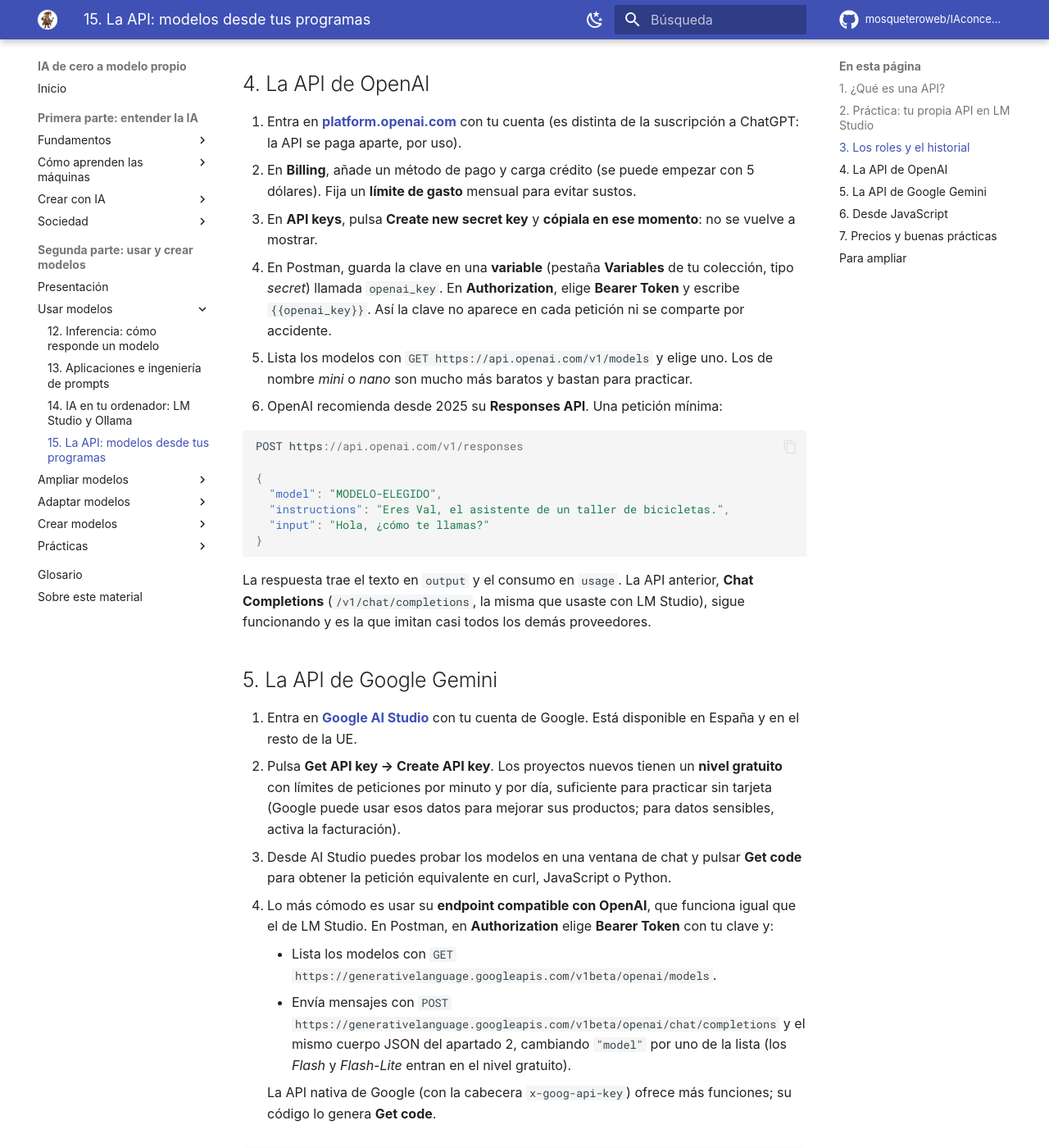
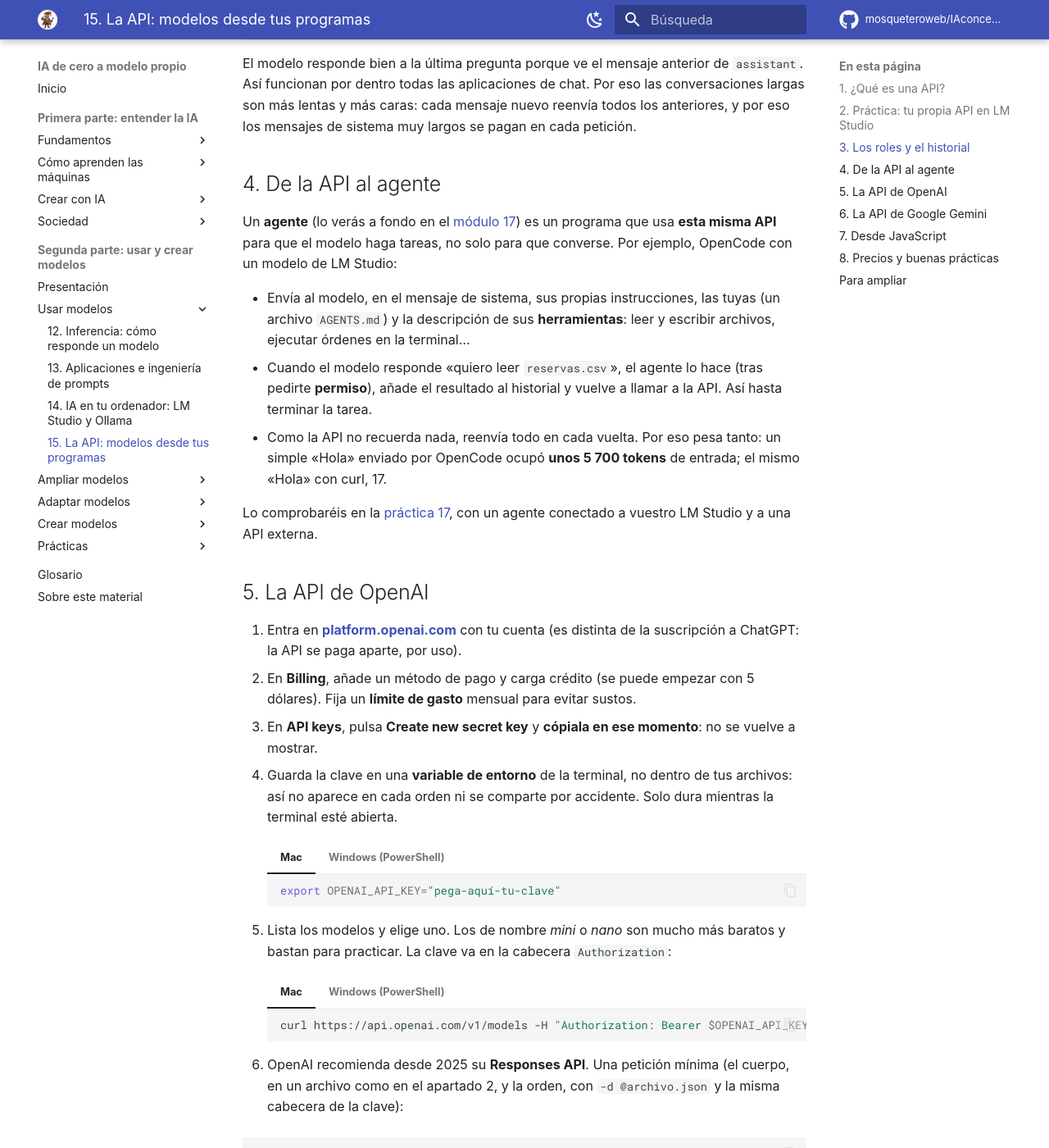
Before and after one commit to mosqueteroweb/IAconceptos, an MkDocs documentation site: the page built from docs/15-api.md, in a window 1280 px wide and 1400 px high, scrolled down 3527 px. Shown: the whole window at 82% size. Built offline with MkDocs 1.6.1 and Material for MkDocs 9.7.7, drawn with Linux system fonts in a browser that asks for light colours; comment, search, counter and statistics services are not loaded; some of the changed text lies outside the part shown.

Commit message:
Módulo 15 con curl en lugar de Postman y la práctica 15 pasa a ser la 17
- Módulo 15: la práctica guiada, OpenAI y Gemini con curl (Mac y PowerShell), claves en variables de entorno y nuevo apartado «De la API al agente».
- La práctica «Tu agente, tus APIs» pasa a ser la 17: cubre los módulos 15 y 17, se hace tras la 16 y añade una pregunta sobre los riesgos del agente.
- Módulo 17 enlaza con la API y con su práctica evaluable; diagrama de la API sin Postman.

Co-Authored-By: Claude Opus 5.5 <noreply@anthropic.com>

````diff
--- a/docs/15-api.md
+++ b/docs/15-api.md
@@ -2,9 +2,10 @@
 
 !!! abstract "En este módulo"
     - Qué es una API y cómo es una petición a un modelo de lenguaje.
-    - Práctica con **Postman** contra tu propio modelo en LM Studio, gratis y sin claves.
+    - Práctica con **curl**, desde la terminal, contra tu propio modelo en LM Studio, gratis y sin claves.
     - Las API de **OpenAI** y **Google Gemini**: claves, peticiones y precios.
     - Roles, historial y por qué la API «no tiene memoria».
+    - De la API al agente: qué hace un agente con esta misma API.
 
 ## 1. ¿Qué es una API?
 
@@ -30,25 +31,37 @@ Una petición tiene cuatro partes:
 | **Cabeceras** (*headers*) | Datos de control, entre ellos tu **clave** de acceso. | `Authorization: Bearer sk-...` |
 | **Cuerpo** (*body*) | Lo que envías, en JSON: el modelo y tu mensaje. | `{"model": "...", "input": "Hola"}` |
 
-Para probar una API sin programar se usan **clientes HTTP** como **[Postman](https://www.postman.com/downloads/)** (gratuito, con ventanas y botones) o **curl** (la herramienta de la terminal que traen Windows, Mac y Linux).
+Para probar una API sin programar basta **curl**, una herramienta de la terminal que ya traen Windows, Mac y Linux. Es la que usaremos en este módulo y en las prácticas. Si prefieres ventanas y botones, existen programas gratuitos como [Postman](https://www.postman.com/downloads/) o [Bruno](https://www.usebruno.com/), que hacen lo mismo.
 
 ## 2. Práctica: tu propia API en LM Studio
 
-Este ejercicio es **guiado y no se evalúa**: sirve para practicar a tu ritmo, también en casa. La práctica evaluable es la [práctica 15](practicas/practica-15.md).
+Este ejercicio es **guiado y no se evalúa**: sirve para practicar a tu ritmo, también en casa. Usaréis esta misma API con un agente en la [práctica 17](practicas/practica-17.md), que es la evaluable.
 
 La forma más sencilla de empezar es con un modelo **en tu ordenador**: no hace falta cuenta, ni clave, ni tarjeta, y no cuesta nada.
 
 1. En [LM Studio](14-ia-local.md), carga un modelo pequeño (por ejemplo, Gemma 4 E2B).
 2. Ve a **Model Server** y activa el interruptor **Status** (pasa a *Running*). Verás la dirección `http://127.0.0.1:1234` (es lo mismo que `localhost:1234`).
-3. Abre **Postman** y crea una petición nueva (**New → HTTP**).
+3. Abre una terminal: en Mac, la aplicación **Terminal**; en Windows, **PowerShell**. Crea una carpeta para el ejercicio y entra en ella con `cd`.
 
-**Paso 1. Pregunta qué modelos hay.** Método `GET`, URL `http://localhost:1234/v1/models` y pulsa **Send**. La respuesta es una lista en JSON con los identificadores de tus modelos (el campo `id`). Copia el del modelo cargado.
+**Paso 1. Pregunta qué modelos hay.** Es una petición `GET`, la que hace curl si no le dices otra cosa:
 
-**Paso 2. Envía un mensaje.** Crea otra petición:
+=== "Mac"
 
-- Método: `POST`
-- URL: `http://localhost:1234/v1/chat/completions`
-- Pestaña **Body** → **raw** → **JSON**, y pega:
+    ```bash
+    curl http://localhost:1234/v1/models
+    ```
+
+=== "Windows (PowerShell)"
+
+    ```powershell
+    curl.exe http://localhost:1234/v1/models
+    ```
+
+    En PowerShell escribe siempre `curl.exe`: `curl` a secas es otra orden distinta.
+
+La respuesta es una lista en JSON con los identificadores de tus modelos (el campo `id`). Copia el del modelo cargado.
+
+**Paso 2. Envía un mensaje.** El cuerpo de la petición es un JSON. Para no pelearte con las comillas en la terminal, guárdalo en un archivo: con un editor de texto, crea en la carpeta un archivo llamado `peticion.json` con este contenido:
 
 ```json
 {
@@ -61,17 +74,23 @@ La forma más sencilla de empezar es con un modelo **en tu ordenador**: no hace
 }
 ```
 
-Cambia el valor de `"model"` por el `id` que copiaste. Pulsa **Send**. En la respuesta, busca `choices` → `message` → `content`: ahí está el texto. Fíjate también en `usage`, que cuenta los tokens de entrada (`prompt_tokens`) y de salida (`completion_tokens`).
+Cambia el valor de `"model"` por el `id` que copiaste. Después envíalo con una petición `POST` (la opción `-d` envía datos, y la `@` le dice que los lea del archivo):
 
-En **Server Logs**, dentro de *Model Server*, verás llegar la petición en tiempo real. Comprobado con Gemma 4 E2B: Val respondió «Soy Val. El experto en ruedas y cadenas de este taller. ¡A darle caña!». Fíjate en `usage`: de 213 tokens de salida, 188 fueron de razonamiento (`reasoning_tokens`), que también se cuentan (y, en las API de pago, se cobran).
+=== "Mac"
 
-!!! tip "La misma petición con curl"
     ```bash
-    curl http://localhost:1234/v1/chat/completions \
-      -H "Content-Type: application/json" \
-      -d '{"model": "google/gemma-4-e2b", "messages": [{"role": "user", "content": "Hola"}]}'
+    curl http://localhost:1234/v1/chat/completions -H "Content-Type: application/json" -d @peticion.json
     ```
-    En Windows, usa PowerShell o copia la petición desde Postman: el botón **</>** (*Code*) traduce cualquier petición a curl, JavaScript, Python y muchos otros lenguajes.
+
+=== "Windows (PowerShell)"
+
+    ```powershell
+    curl.exe http://localhost:1234/v1/chat/completions -H "Content-Type: application/json" -d "@peticion.json"
+    ```
+
+En la respuesta, busca `choices` → `message` → `content`: ahí está el texto. Fíjate también en `usage`, que cuenta los tokens de entrada (`prompt_tokens`) y de salida (`completion_tokens`).
+
+En **Server Logs**, dentro de *Model Server*, verás llegar la petición en tiempo real. Comprobado con Gemma 4 E2B: Val respondió «Soy Val. El experto oficial en todo lo que gira sobre dos ruedas. ¡A darle caña!». Fíjate en `usage`: de 221 tokens de salida, 194 fueron de razonamiento (`reasoning_tokens`), que también se cuentan (y, en las API de pago, se cobran).
 
 ## 3. Los roles y el historial
 
@@ -99,14 +118,50 @@ La idea clave: **la API no recuerda nada**. Cada petición empieza de cero. Para
 
 El modelo responde bien a la última pregunta porque ve el mensaje anterior de `assistant`. Así funcionan por dentro todas las aplicaciones de chat. Por eso las conversaciones largas son más lentas y más caras: cada mensaje nuevo reenvía todos los anteriores, y por eso los mensajes de sistema muy largos se pagan en cada petición.
 
-## 4. La API de OpenAI
+## 4. De la API al agente
+
+Un **agente** (lo verás a fondo en el [módulo 17](17-agentes.md)) es un programa que usa **esta misma API** para que el modelo haga tareas, no solo para que converse. Por ejemplo, OpenCode con un modelo de LM Studio:
+
+- Envía al modelo, en el mensaje de sistema, sus propias instrucciones, las tuyas (un archivo `AGENTS.md`) y la descripción de sus **herramientas**: leer y escribir archivos, ejecutar órdenes en la terminal…
+- Cuando el modelo responde «quiero leer `reservas.csv`», el agente lo hace (tras pedirte **permiso**), añade el resultado al historial y vuelve a llamar a la API. Así hasta terminar la tarea.
+- Como la API no recuerda nada, reenvía todo en cada vuelta. Por eso pesa tanto: un simple «Hola» enviado por OpenCode ocupó **unos 5 700 tokens** de entrada; el mismo «Hola» con curl, 17.
+
+Lo comprobaréis en la [práctica 17](practicas/practica-17.md), con un agente conectado a vuestro LM Studio y a una API externa.
+
+## 5. La API de OpenAI
 
 1. Entra en **[platform.openai.com](https://platform.openai.com/)** con tu cuenta (es distinta de la suscripción a ChatGPT: la API se paga aparte, por uso).
 2. En **Billing**, añade un método de pago y carga crédito (se puede empezar con 5 dólares). Fija un **límite de gasto** mensual para evitar sustos.
 3. En **API keys**, pulsa **Create new secret key** y **cópiala en ese momento**: no se vuelve a mostrar.
-4. En Postman, guarda la clave en una **variable** (pestaña **Variables** de tu colección, tipo *secret*) llamada `openai_key`. En **Authorization**, elige **Bearer Token** y escribe `{{openai_key}}`. Así la clave no aparece en cada petición ni se comparte por accidente.
-5. Lista los modelos con `GET https://api.openai.com/v1/models` y elige uno. Los de nombre *mini* o *nano* son mucho más baratos y bastan para practicar.
-6. OpenAI recomienda desde 2025 su **Responses API**. Una petición mínima:
+4. Guarda la clave en una **variable de entorno** de la terminal, no dentro de tus archivos: así no aparece en cada orden ni se comparte por accidente. Solo dura mientras la terminal esté abierta.
+
+    === "Mac"
+
+        ```bash
+        export OPENAI_API_KEY="pega-aquí-tu-clave"
+        ```
+
+    === "Windows (PowerShell)"
+
+        ```powershell
+        $env:OPENAI_API_KEY = "pega-aquí-tu-clave"
+        ```
+
+5. Lista los modelos y elige uno. Los de nombre *mini* o *nano* son mucho más baratos y bastan para practicar. La clave va en la cabecera `Authorization`:
+
+    === "Mac"
+
+        ```bash
+        curl https://api.openai.com/v1/models -H "Authorization: Bearer $OPENAI_API_KEY"
+        ```
+
+    === "Windows (PowerShell)"
+
+        ```powershell
+        curl.exe https://api.openai.com/v1/models -H "Authorization: Bearer $env:OPENAI_API_KEY"
+        ```
+
+6. OpenAI recomienda desde 2025 su **Responses API**. Una petición mínima (el cuerpo, en un archivo como en el apartado 2, y la orden, con `-d @archivo.json` y la misma cabecera de la clave):
 
 ```json
 POST https://api.openai.com/v1/responses
@@ -120,21 +175,21 @@ POST https://api.openai.com/v1/responses
 
 La respuesta trae el texto en `output` y el consumo en `usage`. La API anterior, **Chat Completions** (`/v1/chat/completions`, la misma que usaste con LM Studio), sigue funcionando y es la que imitan casi todos los demás proveedores.
 
-## 5. La API de Google Gemini
+## 6. La API de Google Gemini
 
 1. Entra en **[Google AI Studio](https://aistudio.google.com/)** con tu cuenta de Google. Está disponible en España y en el resto de la UE.
 2. Pulsa **Get API key → Create API key**. Los proyectos nuevos tienen un **nivel gratuito** con límites de peticiones por minuto y por día, suficiente para practicar sin tarjeta (Google puede usar esos datos para mejorar sus productos; para datos sensibles, activa la facturación).
 3. Desde AI Studio puedes probar los modelos en una ventana de chat y pulsar **Get code** para obtener la petición equivalente en curl, JavaScript o Python.
-4. Lo más cómodo es usar su **endpoint compatible con OpenAI**, que funciona igual que el de LM Studio. En Postman, en **Authorization** elige **Bearer Token** con tu clave y:
-    - Lista los modelos con `GET https://generativelanguage.googleapis.com/v1beta/openai/models`.
-    - Envía mensajes con `POST https://generativelanguage.googleapis.com/v1beta/openai/chat/completions` y el mismo cuerpo JSON del apartado 2, cambiando `"model"` por uno de la lista (los *Flash* y *Flash-Lite* entran en el nivel gratuito).
+4. Lo más cómodo es usar su **endpoint compatible con OpenAI**, que funciona igual que el de LM Studio. Guarda la clave en una variable de entorno, como con OpenAI (por ejemplo, `GEMINI_API_KEY`), y envíala en la cabecera `Authorization: Bearer …`:
+    - Lista los modelos con `curl https://generativelanguage.googleapis.com/v1beta/openai/models -H "Authorization: Bearer $GEMINI_API_KEY"` (en PowerShell, `curl.exe` y `$env:GEMINI_API_KEY`).
+    - Envía mensajes a `https://generativelanguage.googleapis.com/v1beta/openai/chat/completions` con el mismo `peticion.json` del apartado 2, cambiando `"model"` por uno de la lista (los *Flash* y *Flash-Lite* entran en el nivel gratuito).
 
     La API nativa de Google (con la cabecera `x-goog-api-key`) ofrece más funciones; su código lo genera **Get code**.
 
 !!! tip "Una petición, muchos proveedores"
     Google, Mistral, DeepSeek, OpenRouter, Ollama y LM Studio ofrecen **endpoints compatibles con OpenAI**: la misma petición de Chat Completions funciona cambiando solo la URL, la clave y el nombre del modelo. Aprende una y sabrás usarlas todas.
 
-## 6. Desde JavaScript
+## 7. Desde JavaScript
 
 Si sabes algo de programación web, una página puede llamar a tu modelo local con unas pocas líneas:
 
@@ -153,7 +208,7 @@ console.log(datos.choices[0].message.content);
 
 Los proveedores también ofrecen **librerías oficiales** (SDK) para JavaScript, Python y otros lenguajes que simplifican todo esto.
 
-## 7. Precios y buenas prácticas
+## 8. Precios y buenas prácticas
 
 - **Se paga por millón de tokens**, con precio distinto para la entrada y la salida (que suele costar entre 4 y 8 veces más). Un modelo pequeño puede costar unos céntimos por millón de tokens y uno de los más potentes, decenas de dólares. Consulta siempre la página de precios: cambian a menudo.
 - **El historial y los documentos cuentan como entrada en cada petición.** Muchos proveedores aplican **caché de prompts**: si repites el mismo principio (instrucciones de sistema, documentos), lo cobran mucho más barato.
@@ -162,10 +217,10 @@ Los proveedores también ofrecen **librerías oficiales** (SDK) para JavaScript,
 - **Los datos enviados por la API** no se usan para entrenar en los planes de pago de OpenAI, Anthropic o Google (sí, en general, en los niveles gratuitos). Léelo en las condiciones de cada servicio.
 
 !!! example "Actividad"
-    En Postman, crea una colección con tres peticiones a tu LM Studio: listar modelos, una pregunta con instrucciones de sistema y una conversación de tres turnos con historial. Después cambia la temperatura a 0 y a 1,5 en la misma pregunta. Si tienes clave de Gemini, repite la segunda petición contra Google usando su endpoint compatible con OpenAI.
+    Con curl, haz tres peticiones a tu LM Studio: listar modelos, una pregunta con instrucciones de sistema y una conversación de tres turnos con historial (guarda cada cuerpo en su propio archivo `.json`). Después cambia la temperatura a 0 y a 1,5 en la misma pregunta. Si tienes clave de Gemini, repite la segunda petición contra Google usando su endpoint compatible con OpenAI.
 
 !!! tip "Práctica evaluable"
-    La práctica de este módulo es la **[práctica 15: Tu agente, tus APIs](practicas/practica-15.md)**. Allí tienes un ejemplo resuelto paso a paso, lo que le toca a tu grupo y qué tendréis que enseñar al profesor en clase. Se hace en grupo, en los equipos del aula.
+    Este módulo no tiene práctica evaluable propia: lo que has aprendido aquí lo usaréis con un agente en la **[práctica 17: Tu agente, tus APIs](practicas/practica-17.md)**, que cubre este módulo y el de agentes.
 
 ## Para ampliar
 
@@ -176,7 +231,7 @@ Los proveedores también ofrecen **librerías oficiales** (SDK) para JavaScript,
 - [API de OpenAI: guía rápida](https://platform.openai.com/docs/quickstart) y [referencia](https://platform.openai.com/docs/api-reference/introduction) (en inglés).
 - [API de Gemini: guía rápida](https://aistudio.google.com/docs/get-started?hl=es-419) (en español) y [compatibilidad con OpenAI](https://aistudio.google.com/docs/openai?hl=es-419).
 - [API de LM Studio compatible con OpenAI](https://lmstudio.ai/docs/developer/openai-compat) (en inglés).
-- [Aprender Postman](https://learning.postman.com/docs/getting-started/overview/) (en inglés).
+- [Tutorial de curl](https://curl.se/docs/tutorial.html) (en inglés).
 
 **Vídeos**
 
--- a/mkdocs.yml
+++ b/mkdocs.yml
@@ -108,8 +108,8 @@ nav:
           - Normas y lista de prácticas: practicas/segunda-parte.md
           - "13. El laboratorio de prompts": practicas/practica-13.md
           - "14. Tu laboratorio de IA local": practicas/practica-14.md
-          - "15. Tu agente, tus APIs": practicas/practica-15.md
           - "16. Habilidades y conectores": practicas/practica-16.md
+          - "17. Tu agente, tus APIs": practicas/practica-17.md
           - "18. Un modelo con estilo propio": practicas/practica-18.md
           - "19. Cuantizar y medir": practicas/practica-19.md
           - "20. Destila tu propio modelo": practicas/practica-20.md
````
Also changed, not shown: docs/17-agentes.md (+6 -1 lines), docs/practicas/practica-13.md (+1 -1 lines), docs/practicas/practica-17.md (renamed from docs/practicas/practica-15.md, +4 -4 lines), docs/practicas/segunda-parte.md (+1 -1 lines), docs/img/diagramas/api-flujo.svg, docs/img/png/api-flujo.png, 1 other file.
